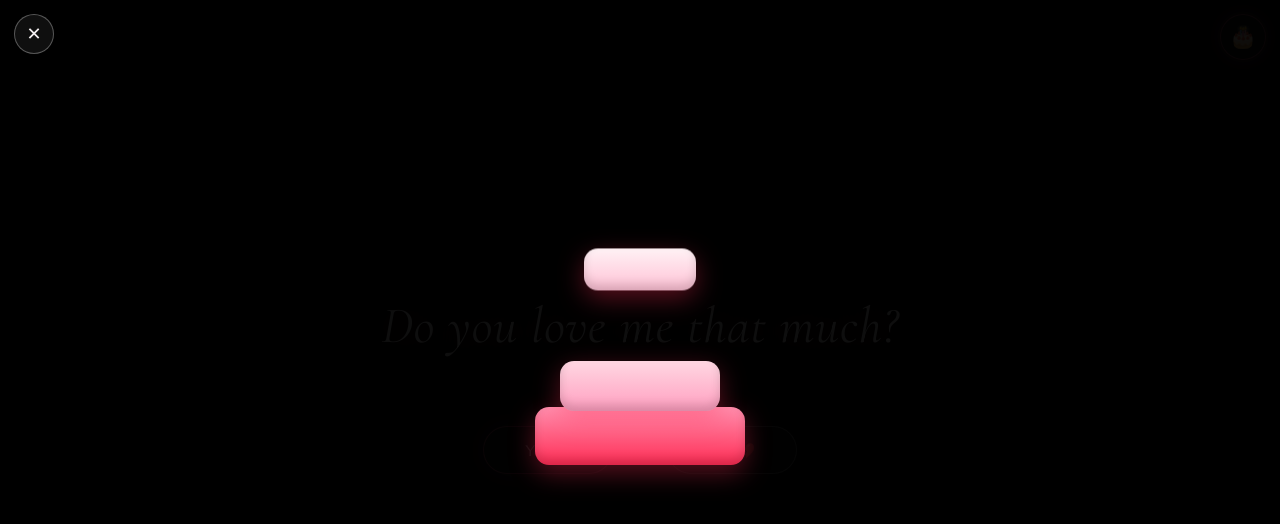
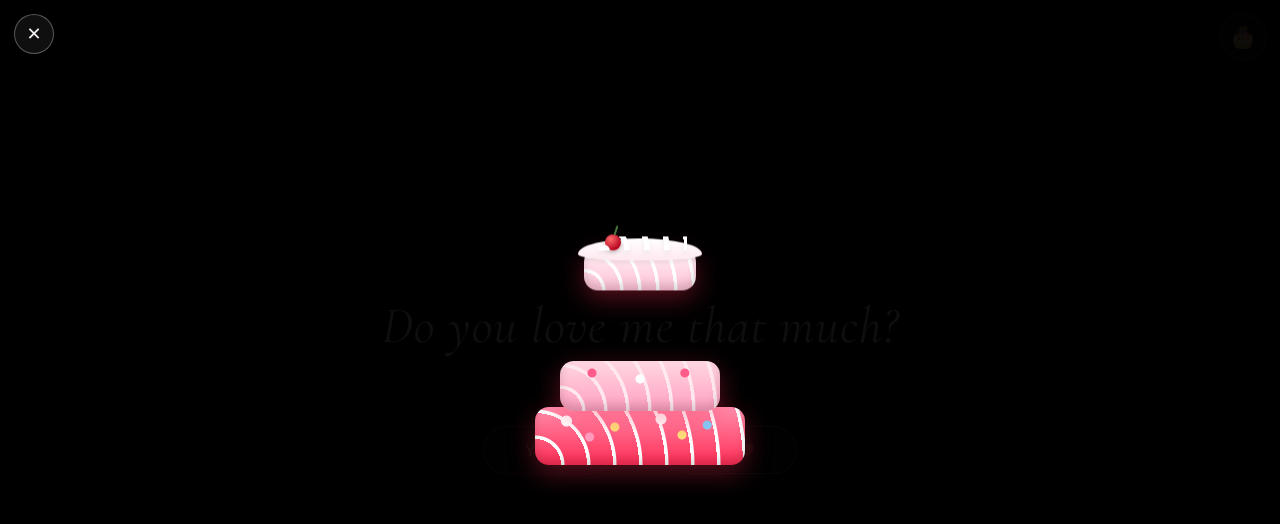
Before and after one commit to umbra138/i-love-you, a plain HTML site: page index.html in a window 1280 px wide. Both pictures are taken after a click on the button "Surpresa de aniversário". Drawn offline with nearby package versions, Linux system fonts and the light colour scheme; animation ran at ten frames a second.

Commit message:
Update index.html

```diff
--- a/index.html
+++ b/index.html
@@ -122,10 +122,56 @@
     border-radius: 14px; box-shadow: 0 8px 26px rgba(255, 45, 85, 0.35), inset 0 -6px 10px rgba(0,0,0,0.15);
     will-change: transform;
   }
-  #cake-layer-3 { width: 210px; height: 58px; background: linear-gradient(180deg, #ff8fae, #ff2d55); margin-bottom: -4px; }
-  #cake-layer-2 { width: 160px; height: 50px; background: linear-gradient(180deg, #ffd7e2, #ff9fc0); margin-bottom: -4px; }
-  #cake-layer-1 { width: 112px; height: 42px; background: linear-gradient(180deg, #fff2f5, #ffc2d6); margin-bottom: -2px; }
+  .cake-layer { position: relative; }
+  #cake-layer-3 {
+    width: 210px; height: 58px; margin-bottom: -4px;
+    background:
+      radial-gradient(circle at 15% 14px, #fff 5px, transparent 6px),
+      radial-gradient(circle at 38% 20px, #ffe27a 4px, transparent 5px),
+      radial-gradient(circle at 60% 12px, #fff 5px, transparent 6px),
+      radial-gradient(circle at 82% 18px, #7ad3ff 4px, transparent 5px),
+      radial-gradient(circle at 26% 30px, #ff9fc0 4px, transparent 5px),
+      radial-gradient(circle at 70% 28px, #ffe27a 4px, transparent 5px),
+      repeating-radial-gradient(circle at 0 100%, #fff 0 3px, transparent 4px 26px),
+      linear-gradient(180deg, #ff8fae, #ff2d55);
+  }
+  #cake-layer-2 {
+    width: 160px; height: 50px; margin-bottom: -4px;
+    background:
+      radial-gradient(circle at 20% 12px, #ff5c8a 4px, transparent 5px),
+      radial-gradient(circle at 50% 18px, #fff 4px, transparent 5px),
+      radial-gradient(circle at 78% 12px, #ff5c8a 4px, transparent 5px),
+      repeating-radial-gradient(circle at 0 100%, #ffe9ef 0 3px, transparent 4px 22px),
+      linear-gradient(180deg, #ffd7e2, #ff9fc0);
+  }
+  #cake-layer-1 {
+    width: 112px; height: 42px; margin-bottom: -2px;
+    background:
+      repeating-radial-gradient(circle at 0 100%, #ffffff 0 3px, transparent 4px 18px),
+      linear-gradient(180deg, #fff2f5, #ffc2d6);
+  }
+  #cake-layer-1::before {
+    content: ''; position: absolute; top: -10px; left: -6px; right: -6px; height: 22px;
+    background: linear-gradient(180deg, #ffffff, #ffe9f0);
+    border-radius: 50% 50% 40% 40% / 70% 70% 30% 30%;
+    box-shadow: 0 2px 4px rgba(0,0,0,0.08);
+  }
+  #cake-layer-1::after {
+    content: ''; position: absolute; top: -12px; left: 8%; right: 8%; height: 14px;
+    background: repeating-radial-gradient(circle at 12% 100%, #ffffff 0 5px, transparent 6px 20px);
+    filter: drop-shadow(0 3px 2px rgba(0,0,0,0.05));
+  }
   #cake-candle { width: 8px; height: 46px; border-radius: 4px; background: linear-gradient(180deg, #fceabb, #f2c14e); position: relative; }
+  #cake-cherry {
+    position: absolute; top: -14px; left: 26%; transform: translateX(-50%);
+    width: 16px; height: 16px; border-radius: 50%;
+    background: radial-gradient(circle at 35% 30%, #ff6b6b, #b3001b 75%);
+    box-shadow: 0 2px 4px rgba(0,0,0,0.25);
+  }
+  #cake-cherry::after {
+    content: ''; position: absolute; top: -9px; left: 60%; width: 2px; height: 10px;
+    background: #4d7a3f; border-radius: 2px; transform: rotate(18deg);
+  }
   #cake-candle::after {
     content: ''; position: absolute; top: -18px; left: 50%; transform: translateX(-50%);
     width: 14px; height: 20px; border-radius: 60% 60% 50% 50%;
@@ -221,7 +267,9 @@
     <div class="bday-scene" id="cake-scene">
       <div class="cake-layer" id="cake-layer-3"></div>
       <div class="cake-layer" id="cake-layer-2"></div>
-      <div class="cake-layer" id="cake-layer-1"></div>
+      <div class="cake-layer" id="cake-layer-1">
+        <div id="cake-cherry"></div>
+      </div>
       <div id="cake-candle"></div>
       <div id="bday-hint">toque pra continuar</div>
     </div>
@@ -231,9 +279,11 @@
         <div class="rose-stem"></div>
       </div>
       <div id="mini-cake">
-        <div class="cake-layer" id="mini-layer-3" style="width:130px;height:38px;background:linear-gradient(180deg,#ff8fae,#ff2d55);"></div>
-        <div class="cake-layer" id="mini-layer-2" style="width:98px;height:32px;background:linear-gradient(180deg,#ffd7e2,#ff9fc0);"></div>
-        <div class="cake-layer" id="mini-layer-1" style="width:68px;height:26px;background:linear-gradient(180deg,#fff2f5,#ffc2d6);"></div>
+        <div class="cake-layer" id="mini-layer-3" style="width:130px;height:38px;background:radial-gradient(circle at 20% 10px,#fff 3px,transparent 4px),radial-gradient(circle at 55% 16px,#ffe27a 3px,transparent 4px),radial-gradient(circle at 82% 12px,#7ad3ff 3px,transparent 4px),linear-gradient(180deg,#ff8fae,#ff2d55);"></div>
+        <div class="cake-layer" id="mini-layer-2" style="width:98px;height:32px;background:radial-gradient(circle at 30% 10px,#ff5c8a 3px,transparent 4px),radial-gradient(circle at 68% 14px,#fff 3px,transparent 4px),linear-gradient(180deg,#ffd7e2,#ff9fc0);"></div>
+        <div class="cake-layer" id="mini-layer-1" style="width:68px;height:26px;background:linear-gradient(180deg,#fff2f5,#ffc2d6);">
+          <div id="mini-cherry" style="position:absolute;top:-9px;left:24%;width:10px;height:10px;border-radius:50%;background:radial-gradient(circle at 35% 30%,#ff6b6b,#b3001b 75%);box-shadow:0 1px 2px rgba(0,0,0,0.25);"></div>
+        </div>
         <div id="mini-candle" style="width:6px;height:30px;border-radius:4px;background:linear-gradient(180deg,#fceabb,#f2c14e);position:relative;"></div>
       </div>
       <div id="bday-countdown">
```
